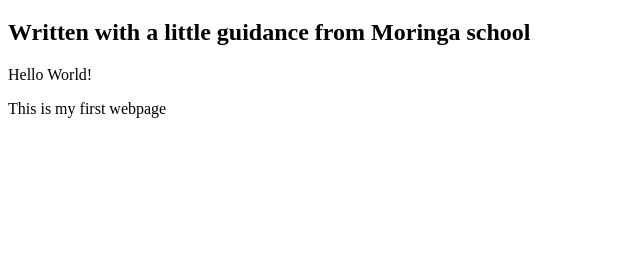
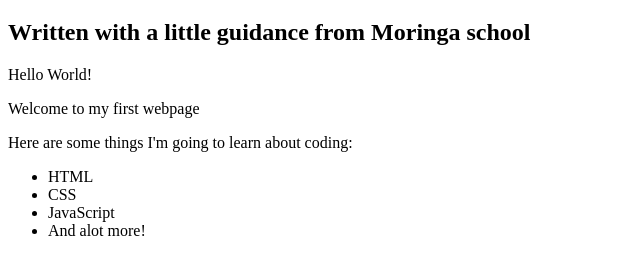
Before and after one commit to kazugufaith/firstwebsite, a plain HTML site: page my-first-webpage.html in a window 1280 px wide. Shown: the part 61-336 px from the top of the page, without its empty margins (0-640 px from the left). Drawn offline with Linux system fonts and the light colour scheme.

Commit message:
add list elements

```diff
--- a/my-first-webpage.html
+++ b/my-first-webpage.html
@@ -1,12 +1,24 @@
 <!DOCTYPE html>
 <html>
+
 <head>
   <title> My first webpage.</title>
 </head>
+
 <body>
   <h1>My first webpage</h1>
   <h2>Written with a little guidance from Moringa school</h2>
-<p>Hello World!</p>
-<p>This is my first webpage</p>
+  <p>Hello World!</p>
+  <p>Welcome to my first webpage</p>
+  <p>Here are some things I'm going to learn about coding:<p>
+      <ul>
+        <li>HTML</li>
+        <li>CSS</li>
+        <li>JavaScript</li>
+        <li>And alot more!</li>
+      </ul>
+
+
 </body>
+
 </html>
```
